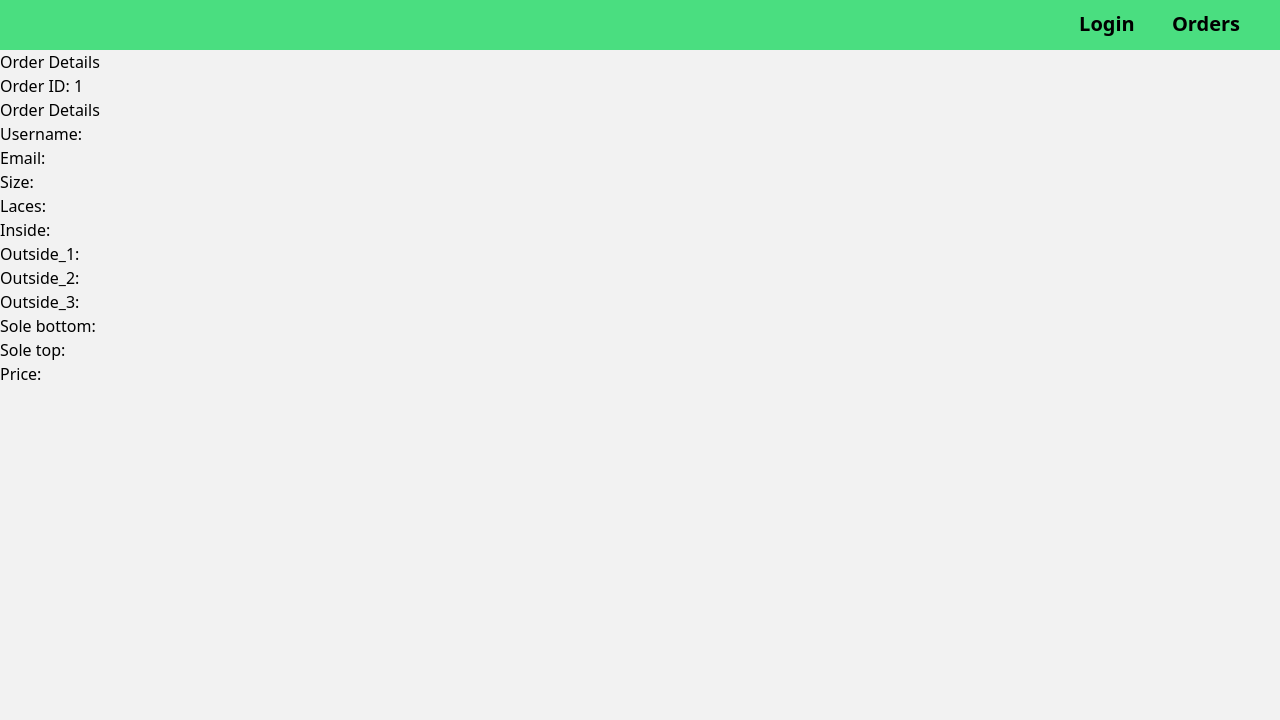
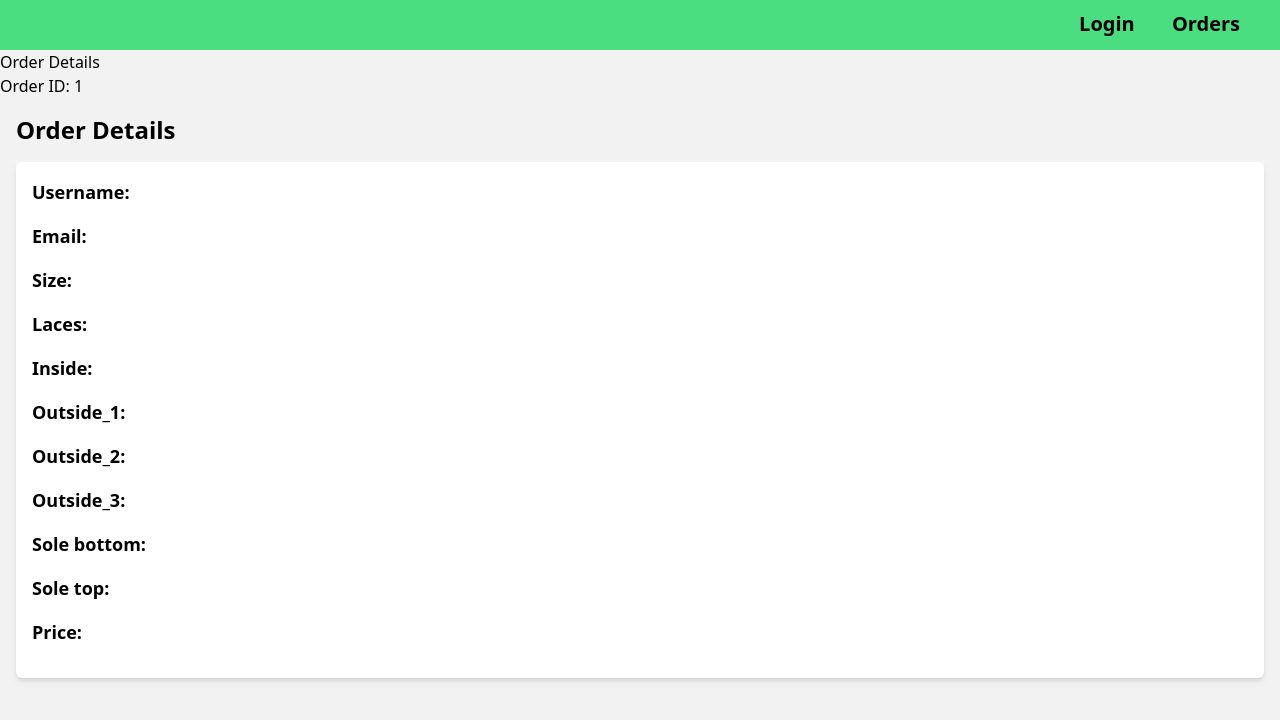
Before and after one commit to zzahraJ/SWEAR-DEV-FRONT, a Vue app: page /orderDetails/1 in a window 1280 px wide. Shown: the top 720 px of the page. Built offline with nearby package versions, Linux system fonts and the light colour scheme; no server answers.

Commit message:
feat: add the style of the details order

```diff
--- a/src/components/DetailPerOrder.vue
+++ b/src/components/DetailPerOrder.vue
@@ -35,22 +35,80 @@ onMounted(() => {
 </script>
 
 <template>
-  <div>
-    <h2>Order Details</h2>
-    <p>Username: {{ orderDetails.username }}</p>
-    <p>Email: {{ orderDetails.email }}</p>
-    <p>Size: {{ orderDetails.size }}</p>
-    <p>Laces: {{ orderDetails.laces }}</p>
-    <p>Inside: {{ orderDetails.inside }}</p>
-    <p>Outside_1: {{ orderDetails.outside_1 }}</p>
-    <p>Outside_2: {{ orderDetails.outside_2 }}</p>
-    <p>Outside_3: {{ orderDetails.outside_3 }}</p>
-    <p>Sole bottom: {{ orderDetails.sole_bottom }}</p>
-    <p>Sole top: {{ orderDetails.texture }}</p>
-    <p>Price: {{ orderDetails.price }}</p>
-    <!-- Display other order details here -->
+  <div class="p-4">
+    <h2 class="text-2xl font-semibold mb-4">Order Details</h2>
+    <div class="bg-white p-4 rounded-md shadow-md">
+      <div class="mb-4">
+        <p class="text-lg font-semibold">
+          Username:
+          <span class="ml-2">{{ orderDetails.username }}</span>
+        </p>
+      </div>
+      <div class="mb-4">
+        <p class="text-lg font-semibold">
+          Email:
+          <span class="ml-2">{{ orderDetails.email }}</span>
+        </p>
+      </div>
+      <div class="mb-4">
+        <p class="text-lg font-semibold">
+          Size:
+          <span class="ml-2">{{ orderDetails.size }}</span>
+        </p>
+      </div>
+      <div class="mb-4">
+        <p class="text-lg font-semibold">
+          Laces:
+          <span class="ml-2">{{ orderDetails.laces }}</span>
+        </p>
+      </div>
+      <div class="mb-4">
+        <p class="text-lg font-semibold">
+          Inside:
+          <span class="ml-2">{{ orderDetails.inside }}</span>
+        </p>
+      </div>
+      <div class="mb-4">
+        <p class="text-lg font-semibold">
+          Outside_1:
+          <span class="ml-2">{{ orderDetails.outside_1 }}</span>
+        </p>
+      </div>
+      <div class="mb-4">
+        <p class="text-lg font-semibold">
+          Outside_2:
+          <span class="ml-2">{{ orderDetails.outside_2 }}</span>
+        </p>
+      </div>
+      <div class="mb-4">
+        <p class="text-lg font-semibold">
+          Outside_3:
+          <span class="ml-2">{{ orderDetails.outside_3 }}</span>
+        </p>
+      </div>
+      <div class="mb-4">
+        <p class="text-lg font-semibold">
+          Sole bottom:
+          <span class="ml-2">{{ orderDetails.sole_bottom }}</span>
+        </p>
+      </div>
+      <div class="mb-4">
+        <p class="text-lg font-semibold">
+          Sole top:
+          <span class="ml-2">{{ orderDetails.texture }}</span>
+        </p>
+      </div>
+      <div class="mb-4">
+        <p class="text-lg font-semibold">
+          Price:
+          <span class="ml-2">{{ orderDetails.price }}</span>
+        </p>
+      </div>
+      <!-- Add more order details as needed -->
+    </div>
   </div>
 </template>
 
+
 <style scoped>
 </style>
```
